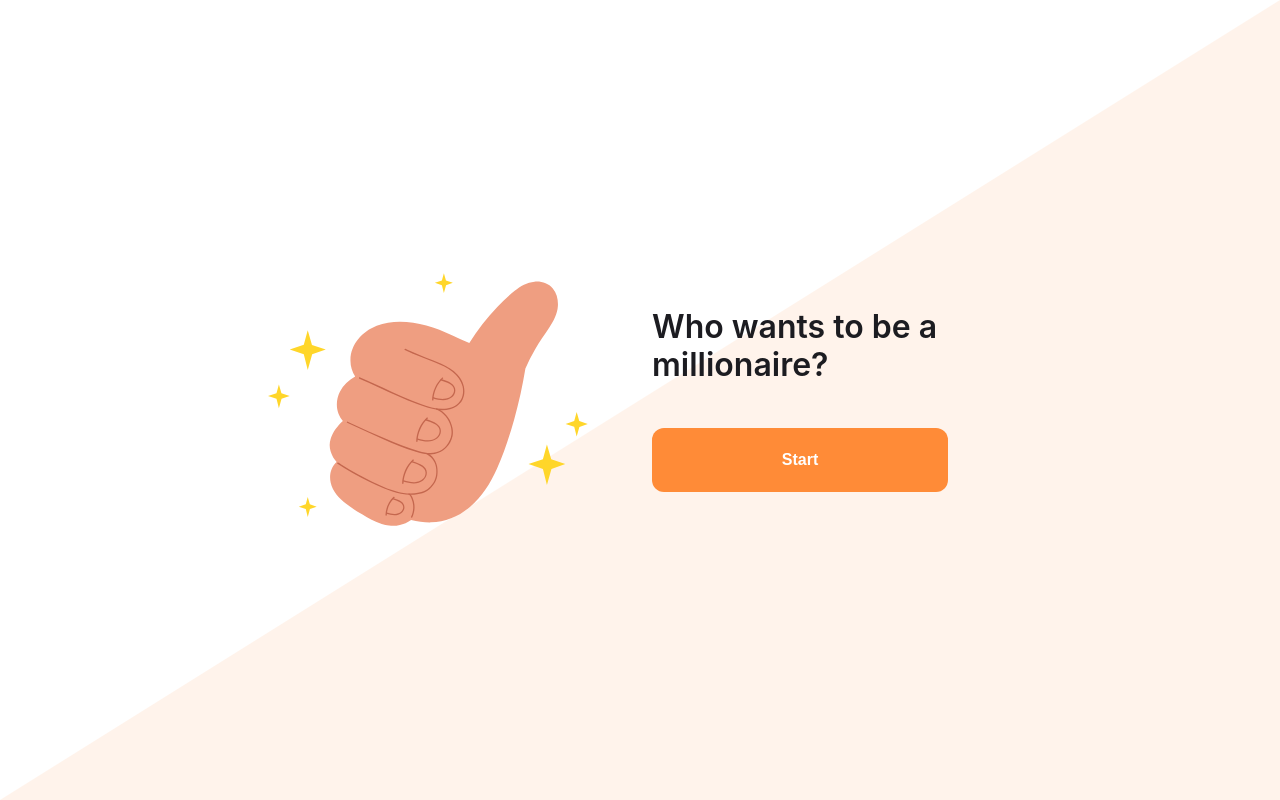
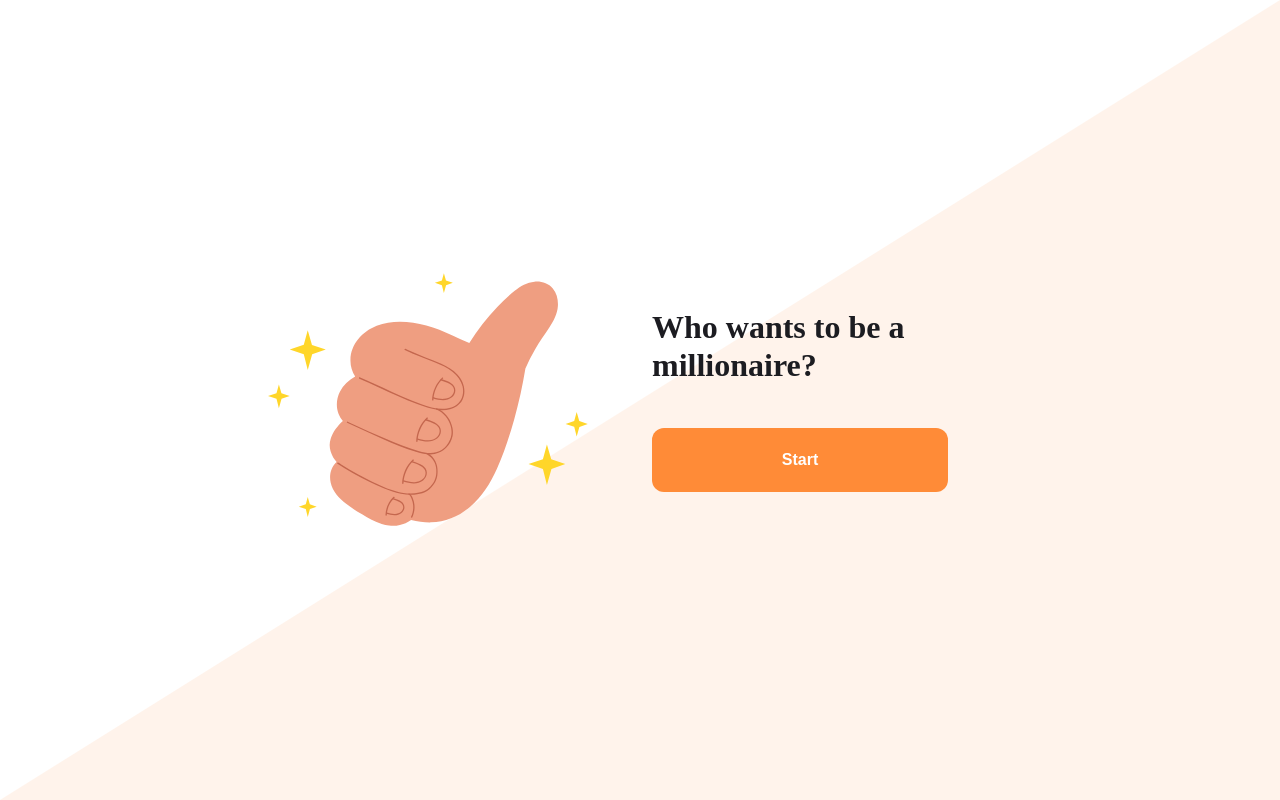
Before and after one commit to romasaldan/become-a-millionaire-test, a Next.js app: page / in a window 1280 px wide. Built offline with nearby package versions, Linux system fonts and the light colour scheme.

Commit message:
fixed fonts

```diff
--- a/app/globals.css
+++ b/app/globals.css
@@ -16,7 +16,7 @@
 
   /* Typography tokens */
   --font-family-base:
-    "Inter", system-ui, -apple-system, BlinkMacSystemFont, "Segoe UI",
+    var(--font-inter), system-ui, -apple-system, BlinkMacSystemFont, "Segoe UI",
     sans-serif;
 
   --font-weight-regular: 400;
--- a/app/layout.tsx
+++ b/app/layout.tsx
@@ -1,20 +1,17 @@
 import type { Metadata } from "next";
-import { Geist, Geist_Mono } from "next/font/google";
+import { Inter } from "next/font/google";
 import "./globals.css";
 
-const geistSans = Geist({
-  variable: "--font-geist-sans",
+const inter = Inter({
   subsets: ["latin"],
-});
-
-const geistMono = Geist_Mono({
-  variable: "--font-geist-mono",
-  subsets: ["latin"],
+  variable: "--font-inter",
+  display: "swap",
 });
 
 export const metadata: Metadata = {
-  title: "Create Next App",
-  description: "Generated by create next app",
+  title: "Do You Want to Become a Millionaire?",
+  description:
+    "Play a quiz-style game inspired by 'Who Wants to Be a Millionaire?' and climb the money ladder with increasingly challenging questions.",
 };
 
 export default function RootLayout({
@@ -24,7 +21,7 @@ export default function RootLayout({
 }>) {
   return (
     <html lang="en">
-      <body className={`${geistSans.variable} ${geistMono.variable}`}>
+      <body className={inter.variable}>
         {children}
       </body>
     </html>
```
